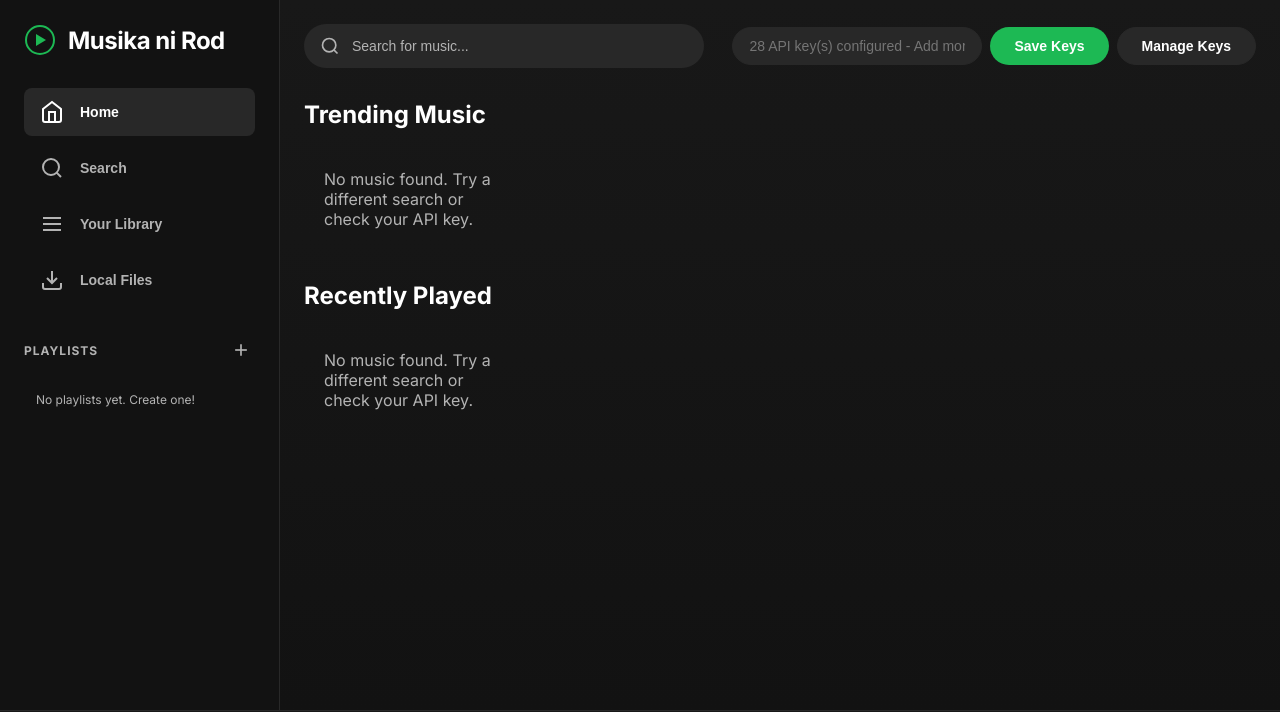
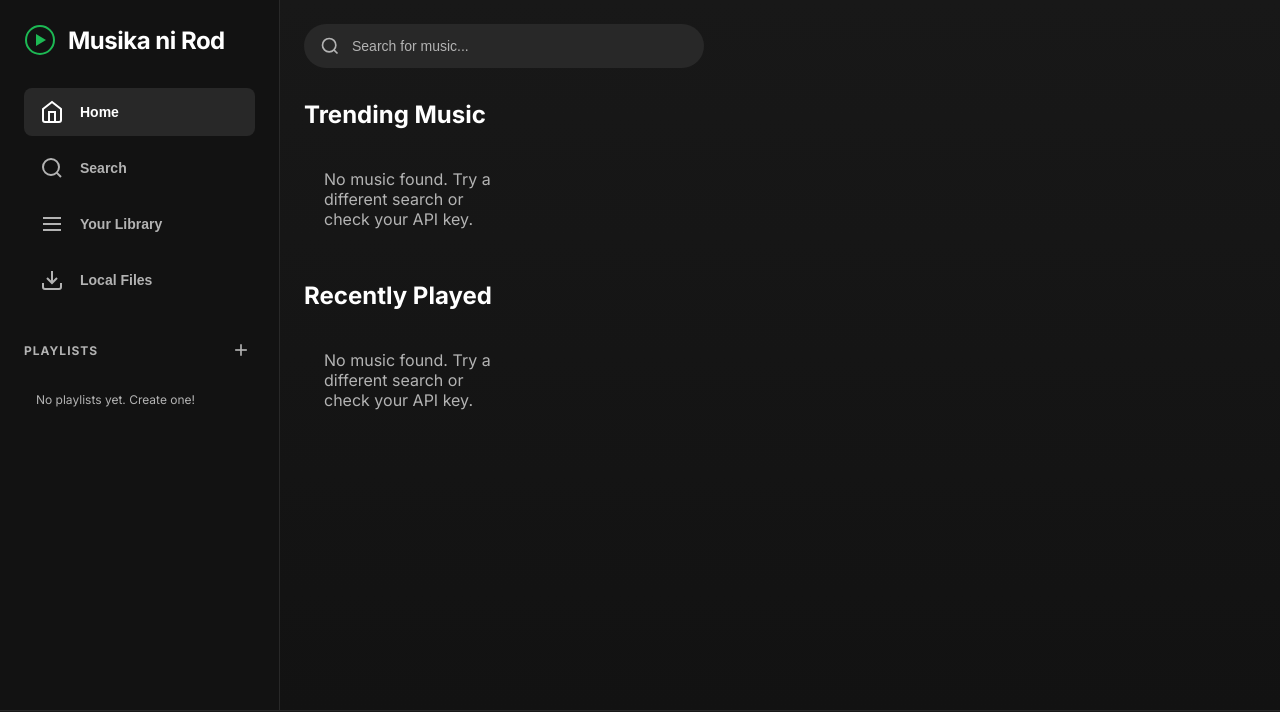
Before and after one commit to Batman1190/stereo, a plain HTML site: page index.html in a window 1280 px wide. Shown: the top 712 px of the page. Drawn offline with Linux system fonts and the light colour scheme; no server answers.

Commit message:
Add files via upload

```diff
--- a/index.html
+++ b/index.html
@@ -91,7 +91,7 @@
                     </svg>
                     <input type="text" id="searchInput" placeholder="Search for music...">
                 </div>
-                <div class="api-key-section">
+                <div class="api-key-section" style="display: none;">
                     <input type="password" id="apiKeyInput" placeholder="Enter YouTube API Key(s) - separate with commas">
                     <button id="saveApiKey" class="btn-primary">Save Keys</button>
                     <button id="manageApiKeys" class="btn-secondary">Manage Keys</button>
```
